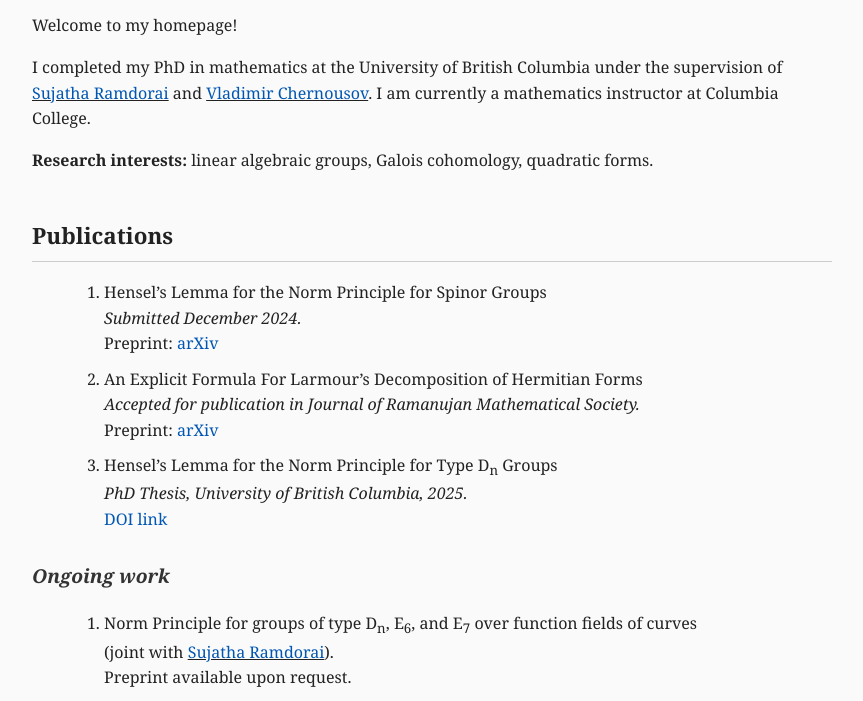
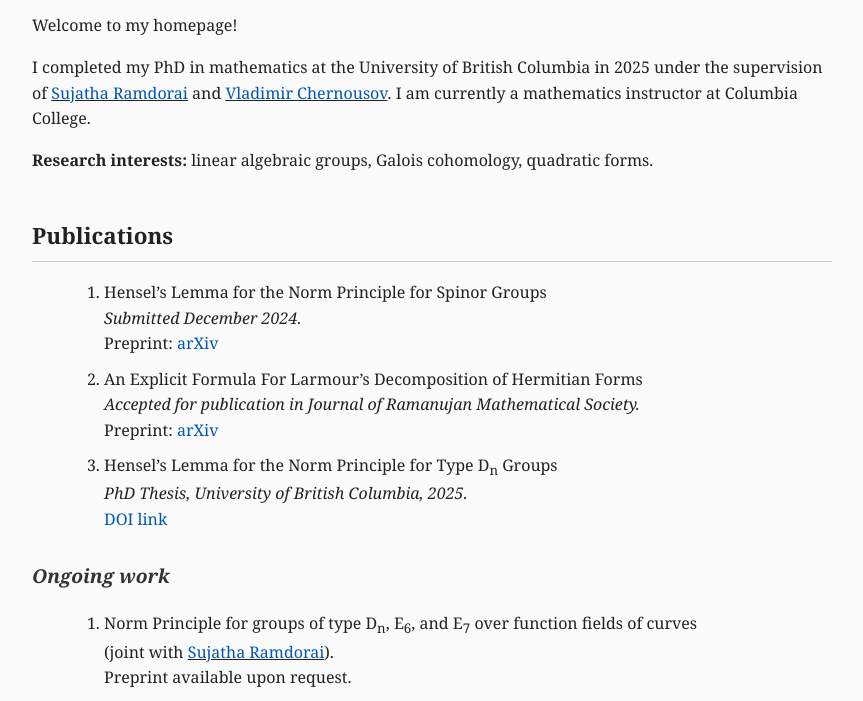
Before and after one commit to aminsoofiani/aminsoofiani, a plain HTML site: page index.html in a window 1280 px wide. Shown: the part 99-800 px from the top of the page, without its empty margins (208-1071 px from the left). Drawn offline with Linux system fonts and the light colour scheme.

Commit message:
Update index.html

```diff
--- a/index.html
+++ b/index.html
@@ -60,7 +60,7 @@
   <p>Welcome to my homepage!</p>
 
   <p>
-    I completed my PhD in mathematics at the University of British Columbia under the supervision of
+    I completed my PhD in mathematics at the University of British Columbia in 2025 under the supervision of
     <u><a href="https://www.math.ubc.ca/~sujatha/" target="_blank">Sujatha Ramdorai</a></u> and
     <u><a href="https://www.math.ualberta.ca/~chernous/Vladimir%20Chernousov.html" target="_blank">Vladimir Chernousov</a></u>.
     I am currently a mathematics instructor at Columbia College.
```
